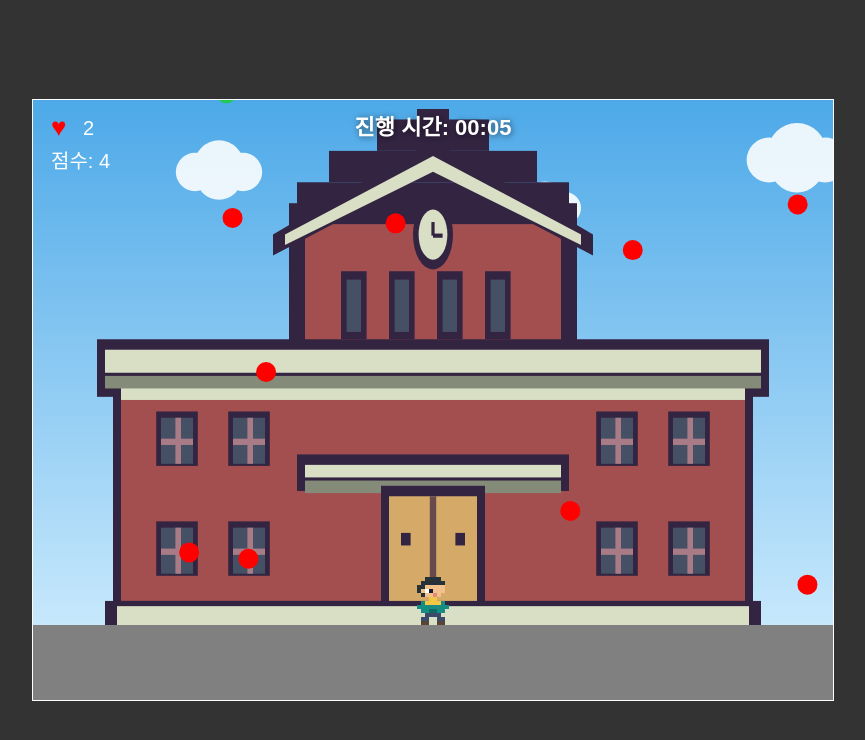
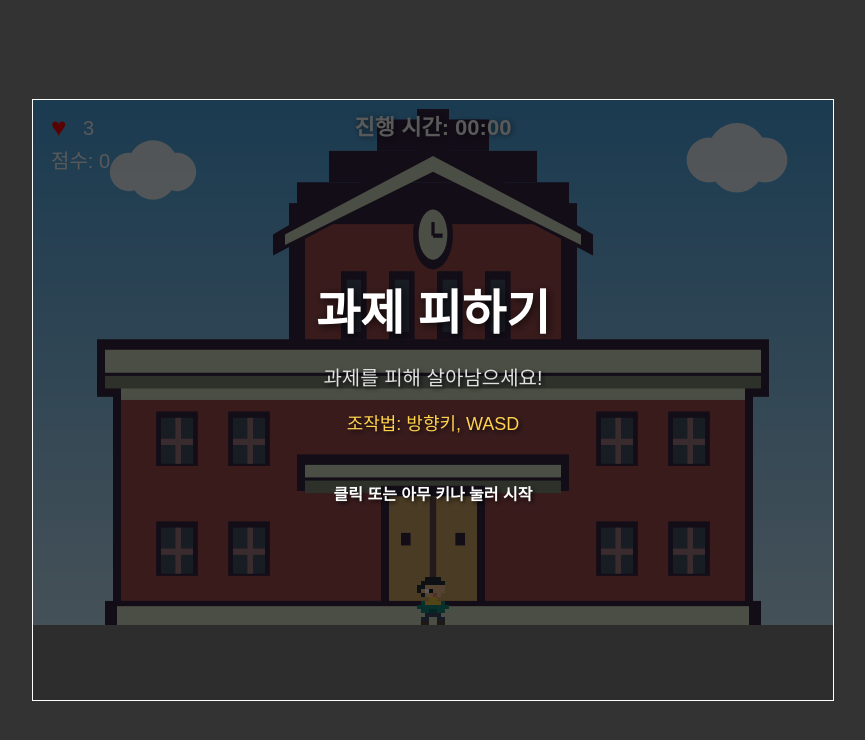
Before and after one commit to won-1129/my-game, a plain HTML site: page index.html in a window 1280 px wide. Shown: the whole page, without its empty margins (207-1072 px from the left). Drawn offline with Linux system fonts and the light colour scheme.

Commit message:
시작화면 생성

```diff
--- a/index.html
+++ b/index.html
@@ -5,7 +5,7 @@
     <meta name="viewport" content="width=device-width, initial-scale=1">
     <title>과제 피하기</title>
     <link rel="stylesheet" href="style.css">
-    <script src="script.js?v=20261112l" defer></script>
+    <script src="script.js?v=20261119c" defer></script>
   </head>
   <body>
     <canvas id="game" width="800" height="600"></canvas>
--- a/script.js
+++ b/script.js
@@ -173,7 +173,7 @@ let showHitbox = false; // showDebug와 함께 켜지고 꺼지는 충돌 판정
 let startTime = 0; // 점수 계산을 시작할 시각입니다.
 let elapsedSeconds = 0; // 진행 시간(초)입니다.
 let score = 0; // 최소 속도에 비례해 증가하는 게임 점수입니다.
-let gameState = "playing"; // 게임 진행 상태를 저장합니다.
+let gameState = "start"; // 게임 진행 상태("start", "playing", "paused", "gameover")를 저장합니다.
 let lastFrameTime = 0; // 이전 프레임의 시간입니다.
 let pauseStartTime = 0; // 일시정지 시작 시각입니다.
 let pauseStartPerf = 0; // 일시정지 시작 고정밀 시각입니다.
@@ -186,6 +186,29 @@ skyGradient.addColorStop(1, "#d8f1ff");
 // ③ 이벤트
 // =========================================
 document.addEventListener("keydown", (event) => {
+  // 시작 화면에서 아무 키나 누르면 게임을 시작합니다.
+  if (gameState === "start") {
+    resetGame();
+    gameState = "playing";
+    const controlKey = controlKeyMap[event.key] || controlKeyMap[event.key.toLowerCase()];
+    if (controlKey) {
+      if (controlKey === "ArrowUp" && isOnGround) {
+        playerVelocityY = -jumpStrength;
+        isOnGround = false;
+      }
+      keys[controlKey] = true;
+    }
+    if (event.key === " ") {
+      if (isOnGround) {
+        playerVelocityY = -jumpStrength;
+        isOnGround = false;
+      }
+      keys.Space = true;
+    }
+    event.preventDefault();
+    return;
+  }
+
   if (event.key === "Escape") {
     if (gameState === "playing") {
       gameState = "paused";
@@ -259,6 +282,14 @@ document.addEventListener("keyup", (event) => {
   }
   if (event.key === " ") {
     keys.Space = false; // 스페이스바에서 손을 뗀 상태를 저장합니다.
+  }
+});
+
+// 시작 화면에서 마우스 클릭으로도 게임을 시작할 수 있게 합니다.
+window.addEventListener("click", () => {
+  if (gameState === "start") {
+    resetGame();
+    gameState = "playing";
   }
 });
 
@@ -634,6 +665,44 @@ function drawDebugInfo() {
   ctx.fillText(`Enemies: ${totalEnemies} (기본:${obstacles.length}, 빠름:${fastObstacles.length})`, debugX, debugY + 16);
   ctx.fillText(`State  : ${gameState}`, debugX, debugY + 32);
   ctx.fillText(`Score  : ${Math.floor(score)}`, debugX, debugY + 48);
+  ctx.restore();
+}
+
+// 시작 화면(제목, 목표, 조작법, 시작 안내)을 그립니다.
+function drawStartScreen() {
+  ctx.save();
+  ctx.fillStyle = "rgba(0, 0, 0, 0.65)";
+  ctx.fillRect(0, 0, canvas.width, canvas.height);
+
+  ctx.textAlign = "center";
+
+  // 게임 제목: 과제 피하기 (큰 글씨)
+  ctx.shadowColor = "rgba(0, 0, 0, 0.75)";
+  ctx.shadowBlur = 8;
+  ctx.shadowOffsetX = 2;
+  ctx.shadowOffsetY = 2;
+  ctx.fillStyle = "#ffffff";
+  ctx.font = "bold 48px sans-serif";
+  ctx.fillText("과제 피하기", canvas.width / 2, canvas.height / 2 - 70);
+
+  // 목표 한 줄: 과제를 피해 살아남으세요!
+  ctx.shadowBlur = 4;
+  ctx.fillStyle = "#e0e0e0";
+  ctx.font = "20px sans-serif";
+  ctx.fillText("과제를 피해 살아남으세요!", canvas.width / 2, canvas.height / 2 - 15);
+
+  // 조작법 한 줄: 방향키, WASD
+  ctx.fillStyle = "#ffd34e";
+  ctx.font = "18px sans-serif";
+  ctx.fillText("조작법: 방향키, WASD", canvas.width / 2, canvas.height / 2 + 30);
+
+  // 아래쪽: 클릭 또는 아무 키나 눌러 시작 (작은 글씨, 깜빡임 효과)
+  if (Math.floor(Date.now() / 500) % 2 === 0) {
+    ctx.fillStyle = "#ffffff";
+    ctx.font = "bold 16px sans-serif";
+    ctx.fillText("클릭 또는 아무 키나 눌러 시작", canvas.width / 2, canvas.height / 2 + 100);
+  }
+
   ctx.restore();
 }
 
@@ -1106,6 +1175,10 @@ function gameLoop(timestamp) {
   // 화면 왼쪽 위에 디버그 정보 표시
   drawDebugInfo();
 
+  if (gameState === "start") {
+    drawStartScreen();
+  }
+
   if (gameState === "paused") {
     ctx.fillStyle = "rgba(0, 0, 0, 0.55)";
     ctx.fillRect(0, 0, canvas.width, canvas.height);
@@ -1145,4 +1218,5 @@ function gameLoop(timestamp) {
 // ⑥ 시동
 // =========================================
 resetGame();
+gameState = "start";
 requestAnimationFrame(gameLoop);
```
